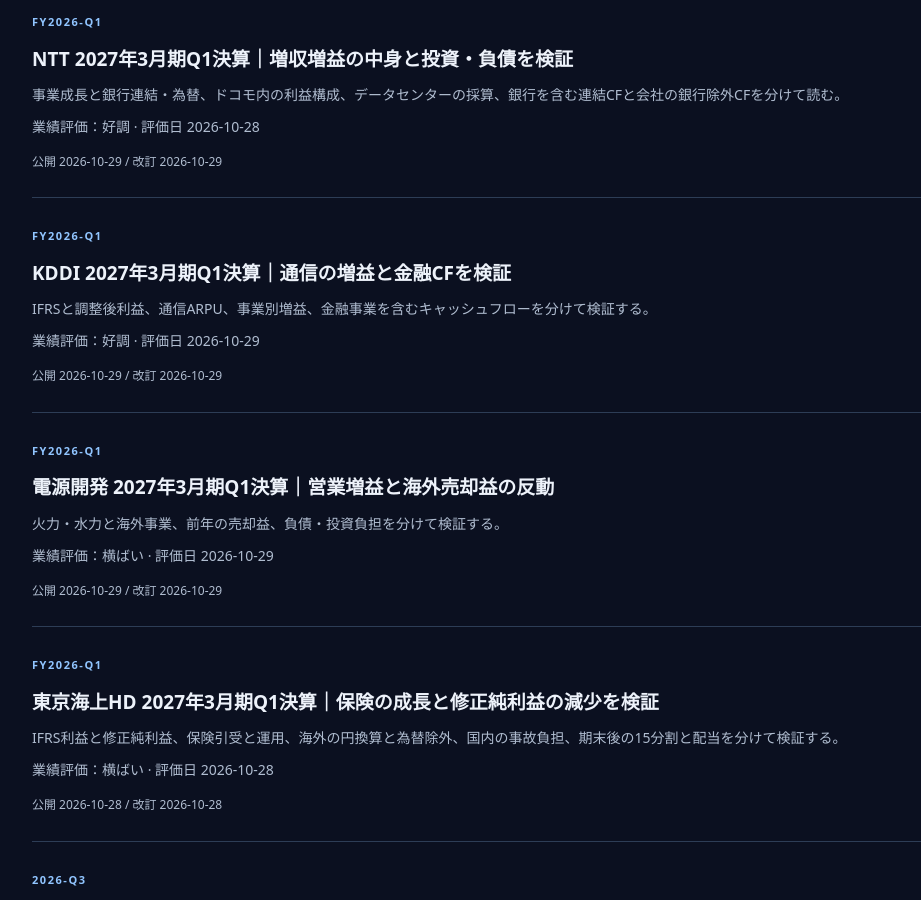
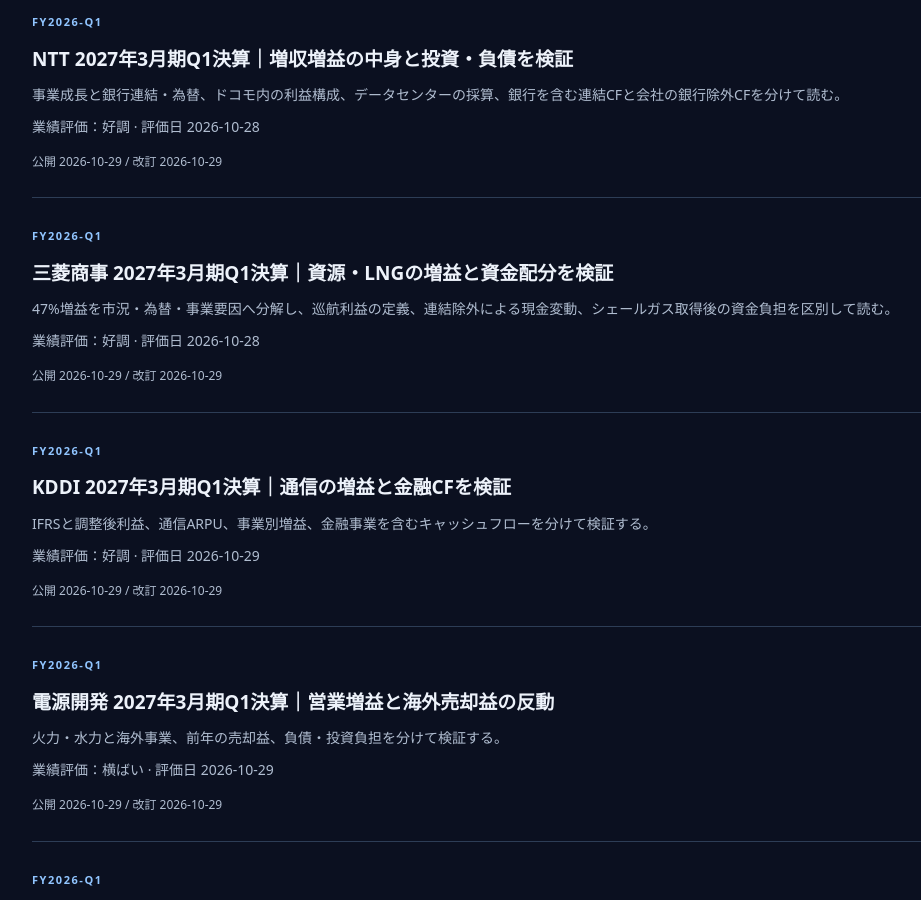
Before and after one commit to nick-shu3/investment-tankyu, a Jekyll site: the page built from index.html, in a window 1280 px wide and 900 px high, scrolled down 2821 px. Shown: the whole window, without its empty margins (76-997 px from the left). Built offline with Jekyll 4.4.1, drawn with Linux system fonts in a browser that asks for light colours; some of the changed lines change nothing that is shown; some of the changed text lies outside the part shown.

Commit message:
Add Mitsubishi Corporation FY2026 Q1 analysis with cash and profit definitions (#13)

```diff
--- /dev/null
+++ b/_articles/mitsubishi-corp-fy2026-q1.md
@@ -0,0 +1,251 @@
+---
+title: "三菱商事 2027年3月期Q1決算｜資源・LNGの増益と資金配分を検証"
+company_id: mitsubishi-corp
+period: FY2026-Q1
+published: "2026-10-29"
+updated: "2026-10-29"
+announcement: "2026-08-03"
+review_status: 公式資料照合・AI分析
+rating: 好調
+rating_date: "2026-10-28"
+rating_reason: 資源価格・LNG取引等が利益と会社定義の営業収益CFを押し上げた。一方、Q1への販売・費用の偏り、非資源部門の弱さ、期末後の大型投資の採算と財務負担を監視する。
+summary: 47%増益を市況・為替・事業要因へ分解し、巡航利益の定義、連結除外による現金変動、シェールガス取得後の資金負担を区別して読む。
+conclusions:
+  - 親会社所有者帰属利益は47.0%増の2,985億円。会社開示の巡航利益は2,696億円へ増加し、資源価格・為替・LNG取引などが寄与した。
+  - ただし原料炭の出荷・費用、LNGスポット販売にはQ1への偏りがある。巡航利益にも資産回転型事業の売却損益等を含み、全額を安定利益とは扱わない。
+  - 実際の営業CFは4,318億円、会社定義の営業収益CFは3,412億円と、ともに増加。6月末のNet DERは0.38倍だが、7月の大型投資後の財務負担は次の決算で確認する。
+---
+
+## 3行サマリー
+
+{% for conclusion in page.conclusions %}
+- {{ conclusion }}
+{% endfor %}
+
+正式名称は**三菱商事株式会社**、証券コード**8058**、東京証券取引所プライム市場に上場する総合商社。本サイトでは研究対象企業として扱う（M0、M1）。
+
+対象は**2027年3月期第1四半期、2026年4月1日〜6月30日、IFRS・連結**。会社の「2026年度1Q」と同じ期間であり、本記事のFY2026-Q1もこれを指す。Q1単独と累計は一致し、前年同期は2025年4〜6月。
+
+**決算公表日：2026年8月3日。分析・評価日：2026年10月28日（日本時間）。業績評価：好調。株価評価：未実施。** 8月6日更新の期中レビュー完了版短信（財務諸表の変更なし）と、8月14日更新の説明資料、公式Q&Aを使用した。2026年10月29日に公式資料一覧で最新公表期がQ1であることを再確認。初回記事のため前回分析の予想検証はなく、7月以降の出来事はQ1実績と分ける（M1、M5）。
+
+## 目次
+
+- [主要業績と利益の質](#results)
+- [増益要因と巡航利益の読み方](#growth)
+- [事業別分析](#segments)
+- [財務・キャッシュフローと投資負担](#finance)
+- [通期見通し・還元・期末後情報](#outlook)
+- [懸念点・次回の確認点・総合評価](#assessment)
+- [出典・計算方法・更新履歴](#sources)
+
+<h2 id="results">主要業績と利益の質</h2>
+
+この表は**百万円、EPSのみ円**。短信は百万円未満四捨五入。後述の億円の会社概数とは精度が異なり、表示値の和・差に端数差が生じる（M1冒頭・添付p.9）。
+
+| IFRS連結指標 | 当期Q1 | 前年Q1 |
+|:--|--:|--:|
+| 収益 | 5,180,999 | 4,218,706 |
+| 売上総利益 | 497,158 | 368,451 |
+| 売上総利益率（独自計算） | 9.60% | 8.73% |
+| 税引前利益 | 388,009 | 252,923 |
+| 親会社所有者帰属利益 | 298,524 | 203,121 |
+| 基本的EPS | 81.53 | 51.59 |
+| 希薄化後EPS | 81.08 | 51.34 |
+
+会社開示の前年同期比は**収益＋22.8%、税引前利益＋53.4%、親会社所有者帰属利益＋47.0%**。粗利益は独自計算で＋34.9%、基本的EPSは＋58.0%。粗利益率は約0.86ポイント上昇した。
+
+今回の会社資料は**営業利益・営業利益率を同じ形式では開示していないため、独自に作成しない**。粗利益から販管費だけを引いた額を、会社の営業利益として表示しない。持分法会社の売上も連結収益へ独自加算しない。
+
+### 市況による粗利益増だけでなく、配当・持分法・税も確認
+
+| 損益項目（百万円） | 当期Q1 | 前年Q1 |
+|:--|--:|--:|
+| 売上総利益 | 497,158 | 368,451 |
+| 販管費 | −346,838 | −290,471 |
+| 有価証券損益 | 25,426 | 19,557 |
+| 固定資産除・売却損益 | 5,813 | −3,711 |
+| 固定資産減損損失・戻入 | −100 | −750 |
+| その他損益・純額 | 12,250 | 1,739 |
+| 金融収益 | 94,950 | 60,145 |
+| 金融費用 | −51,530 | −40,755 |
+| 持分法投資損益 | 150,880 | 138,718 |
+| 税引前利益 | 388,009 | 252,923 |
+| 法人所得税 | −73,662 | −32,294 |
+| 非支配持分帰属利益 | 15,823 | 17,508 |
+| 親会社所有者帰属利益 | 298,524 | 203,121 |
+
+出典：M1添付p.2・9。非支配持分利益はグループ純利益から親会社帰属利益へ至る際の控除項目。
+
+会社説明では市況上昇が収益・粗利益を押し上げた一方、円安換算や貸倒引当金増加で販管費も増加した。金融収益には資源関連投資先からの受取配当増、有価証券損益には千代田化工建設の持分法適用会社化に伴う再評価益、その他損益には三菱食品の和解金受領、持分法損益には海外食品原料事業の傘下事業売却関連損益が寄与した（M1添付p.2）。
+
+AI分析：税引前利益も伸びており、税費用減だけによる最終増益ではない。ただし、売却・再評価・和解金等を含む。投資先利益、受取配当、連結営業CFはそれぞれ認識が異なるため、利益額から同額の入金を推測しない。税前損益を税後利益から単純控除して独自の「正常利益」は作らない。
+
+<h2 id="growth">増益要因と巡航利益の読み方</h2>
+
+### 会社独自の巡航利益は、一過性項目をすべて除いた額ではない
+
+M2 PDF通しp.6・22では、連結純利益を次のように区分している。**億円・会社表示**で、IFRSの別の利益段階ではない。
+
+| 会社管理指標 | 当期Q1 | 前年Q1 |
+|:--|--:|--:|
+| 連結純利益 | 2,985 | 2,031 |
+| 巡航利益 | 2,696 | 1,657 |
+| 資産回転型以外のリサイクル関連損益 | 447 | 152 |
+| 資産回転型以外の特殊要因 | −158 | 222 |
+
+会社定義は**巡航利益＝連結純利益−資産回転型以外の特殊要因−資産回転型以外のリサイクル損益**。不動産・電力などの**資産回転型事業の売却損益・特殊要因は巡航利益に残る**。前年には不動産等の売却損益129億円、当期には国内発電事業の引当等−43億円が含まれる。全特殊要因の当期合計は−201億円だが、上表の控除対象は−158億円であり、両者を混同しない（M2 PDF通しp.22〜27）。
+
+会社は巡航利益の増加を**1,039億円**と表示する。別の概数ブリッジでは資源価格約＋340億円、為替約＋170億円、その他のセグメント増減約＋530億円に分解し、リサイクル・特殊要因の前年差は約−85億円としている。概数の合計と純利益の精密な増減954億円は厳密には一致しない（M2 PDF通しp.6・11）。
+
+資源価格の内訳は原料炭約＋190億円、銅約＋200億円に対し、油価・ガス価、LNG、鉄鉱石はマイナス。**足元の原油高が全額Q1増益へ反映したわけではなく**、決算期差や価格反映の時間差を伴う。約＋530億円の残りも数量・コスト・事業構成などを含み、すべてを新規投資や恒久的な競争力向上とはしない（M2 PDF通しp.11、M3 Q3・Q9）。
+
+### 良かった点と持続性の条件
+
+**資源事業の利益・CF回復：** 豪州原料炭の操業と出荷、銅市況が利益を押し上げた。BMAの2026年4〜6月生産は**50%ベースで5.7百万トン、前年同期比10%増**。100%ベースや通年生産へ読み替えない。一方、会社Q&Aは少雨、出荷前倒し、原炭在庫の積上げによる生産コストの期ずれも説明し、Q2以降はメンテナンス・生産減・固定費負担で鈍化を見込む。Q1を4倍して年間利益を置かない（M2 PDF通しp.39、M3 Q1）。
+
+**LNGの投資回収段階への前進：** 北米事業・LNG自社持分販売事業の利益は62→316億円、会社表示＋254億円。LNGカナダの操業本格化が中心だが、会社によれば年間に見込むスポットカーゴの過半がQ1で実現し、下流販売の利益が強く出た。継続的な生産貢献と、販売時期・スポット採算の偏りを分ける（M2 PDF通しp.31、M3 Q5・Q7）。
+
+**資産リサイクル：** 低成長・要求利回り未達先を含む投資先を点検し、回収資金を新規投資へ回す方針。売却利益は再投資原資になり得るが、再評価益だけでは同額の現金を生まない。売却後の利益減少と新規事業の資本コスト・回収時期も追う（M2 PDF通しp.12、M3 Q15）。
+
+<h2 id="segments">事業別分析</h2>
+
+2026年4月に地球環境エネルギーと電力ソリューションを統合して**7グループ体制**へ変更し、社内金利賦課制度も見直した。以下は**組織・社内金利変更を反映した会社の比較値**。前年短信の未調整の利益と混在させない（M1添付p.15〜16、M2 PDF通しp.9〜10）。
+
+| 部門別純利益（億円） | 当期Q1 | 調整後前年Q1 |
+|:--|--:|--:|
+| エネルギー＆パワーソリューション | 719 | 407 |
+| マテリアルソリューション | 178 | 125 |
+| 金属資源 | 866 | 275 |
+| 社会インフラ | 296 | 363 |
+| モビリティ | 312 | 271 |
+| 食品産業 | 362 | 218 |
+| S.L.C. | 205 | 278 |
+| その他・調整等 | 47 | 94 |
+
+出典：M2 PDF通しp.10。会社概数のため合計・差額に端数差がある。以下の巡航利益も会社定義で、営業利益と呼び替えない。
+
+**エネルギー＆パワー：** LNG北米の生産・販売増とアジアパシフィックの配当増が寄与。巡航利益は340→719億円。ただしEnecoは当期−8億円で、会社は下期偏重と説明する。電力価格の高騰がそのまま同社の利益増になる収益構造ではない（M2 PDF通しp.22・31、M3 Q9・Q16）。
+
+**金属資源：** 巡航利益310→841億円、会社の営業収益CF401→859億円。価格と操業回復は改善だが、原料炭のQ1偏重、燃料費、銅鉱山ごとの数量・品位・実収率を確認したい。銅の図表は当社持分生産量と鉱山100%ベースの説明が混在するため、本記事では独自に合算しない（M2 PDF通しp.9・22・39〜40）。
+
+**マテリアル：** 汎用素材トレーディングの市況上昇で純利益増。会社巡航利益は125→233億円だが、これと別に機能素材の引当−55億円を計上している。引当が単なる会計調整で事業リスクを消すものとは扱わず、出荷量・信用リスク・物流費を見る（M2 PDF通しp.22〜23、M3 Q3）。
+
+**社会インフラ：** 千代田化工建設の再評価益188億円を含むが、純利益は減少し、会社巡航利益も208→108億円。前年の完工損益や不動産売却の反動があり、データセンター等の継続成長と案件引渡時期を分ける。同部門の営業収益CF増には配当計上時期の差もある（M2 PDF通しp.9〜10・22・26）。
+
+**モビリティ：** アセアン自動車の為替・販売が寄与して増益。ただしQ&Aではタイのいすゞ販売は前年同期比4.9%減、インドネシアの三菱車は3.9%増と市場別に異なる。部門利益増から販売台数が全面回復したとはしない。需要・自動車金融・中東向け取引を監視する（M2 PDF通しp.10、M3 Q2）。
+
+**食品産業：** 純利益362億円に対して、巡航利益は152億円。リサイクル損益234億円にはOlam Agri売却関連181億円・Mindsprint売却関連53億円が含まれる。サーモン事業の取得効果はあるが、海外穀物の採算悪化・引当、米国豚肉事業の弱さも確認。部門の営業収益CFは232→205億円へ減った（M2 PDF通しp.9・22・24・27、M3 Q3・Q17）。
+
+**S.L.C.：** ローソンの販売好調等を背景に巡航利益は180→220億円。一方、前年の税効果・決算期変更の反動、撤退済投資の争訟費用引当−59億円等により純利益は減少した。三菱食品の和解金等＋44億円も特殊要因。会社営業収益CFは499→327億円へ減少し、前年の過年度配当受領の反動も含む（M2 PDF通しp.9〜10・22・25）。
+
+AI分析：資源・LNGが全体を牽引した一方、社会インフラの巡航利益、食品のCFなどに弱さがある。「全事業がそろって改善」とは評価しない。
+
+<h2 id="finance">財務・キャッシュフローと投資負担</h2>
+
+### 実際の営業CFと会社管理指標を区別する
+
+CF表は**百万円、2026年4〜6月と前年同期**。Q1累計から他期間を差し引いた推計ではない（M1添付p.12〜13）。
+
+| 実際の連結CF・主な支出 | 当期Q1 | 前年Q1 |
+|:--|--:|--:|
+| 営業CF | 431,756 | 108,184 |
+| 投資CF | −246,485 | −189,457 |
+| FCF＝営業CF＋投資CF | 185,271 | −81,273 |
+| 財務CF | −323,459 | −106,912 |
+| 有形固定資産等の取得支出 | −93,080 | −78,542 |
+| 投資不動産の取得支出 | −747 | −33 |
+| リース負債返済 | −32,003 | −29,282 |
+| 当社配当金支払 | −201,386 | −198,894 |
+| 非支配株主への配当金支払 | −32,612 | −25,041 |
+
+FCFはM1添付p.4の会社定義と同じ**営業CF＋投資CF**を、百万円のCF表から独自再計算した精密表示。設備投資のみを控除したFCFではなく、事業売却・貸付回収・定期預金等も含む。CF表の資産取得支出と、会社の管理上の投資実績も同一ではない。
+
+営業CFは323,572百万円増加。売上債権・棚卸資産・仕入債務の変動の合計は当期＋247,718百万円、前年＋39,516百万円で、デリバティブ等の別項目も動く。会社は運転資金負担減と営業収入増を説明する。**利益改善と資金回収の両方が寄与した**と読み、Q1の増加率をそのまま恒久的な創出力としない（M1添付p.4・12）。
+
+配当金受取は182,700百万円（前年151,756百万円）へ増えた一方、会社補足の持分法会社からの受取は955億円（前年1,154億円）へ減少。配当総額と持分法会社分の違いにも注意する（M1添付p.12、M2 PDF通しp.51）。
+
+会社定義の**営業収益CFは3,412億円、前年2,504億円、＋36%**。運転資金の増減影響を除き、必要資金であるリース負債支払額を反映した管理指標で、実際の営業CF4,318億円と別である。調整後であっても配当時期等の影響は残る。本記事では調整全明細を独自復元していない（M1添付p.4、M2 PDF通しp.6・9）。
+
+### 千代田化工建設：現金の連結除外と投資回収が同時に起きる
+
+実際の投資CFには「事業売却による収入（現金保有額控除後）」が**−208,736百万円**と表示される。会社は千代田化工建設の持分法適用会社化に伴う現預金減少を説明しており、**同額を新たな買収・設備投資の現金支払とは扱わない**。売却時の連結現金減少と、売却対価・回収を区別する（M1添付p.4・13）。
+
+M2 PDF通しp.8の管理上の投資回収は2,118億円、投資は1,373億円。回収には千代田化工建設優先株式の償還、良品計画株売却、豪州炭鉱売却の延払対価回収等を含む。管理集計は投資CFへ非支配株主との資本取引を加え、財務運用・事業売買時の保有現金調整等を除く定義のため、実際の投資CFと符号が違っても矛盾とは限らない。
+
+再評価益188億円、優先株償還等の回収、連結除外された現金はそれぞれ異なる事象で、合算して新しい収益・FCFを作らない。管理上の回収が投資を上回っても、Q1の新規投資の少なさだけで通期の負担が軽いと結論づけない。
+
+### 財務：6月末の健全性と、7月以降の負担は別
+
+| 残高・会社指標 | 2026年6月末 | 2026年3月末 |
+|:--|--:|--:|
+| 現金及び現金同等物（百万円） | 1,720,747 | 1,841,464 |
+| 定期預金（百万円） | 59,367 | 17,267 |
+| 短期運用資産（百万円） | 59,786 | 0 |
+| グロス有利子負債・リース除外（億円） | 57,199 | 57,469 |
+| ネット有利子負債・リース除外（億円） | 39,398 | 38,882 |
+| リース負債（億円） | 7,707 | 7,609 |
+| 親会社所有者帰属持分比率 | 41.1% | 39.1% |
+| Net DER・会社調整後 | 0.38倍 | 0.38倍 |
+
+出典：M1冒頭・添付p.3・7〜8、M2 PDF通しp.51。短期運用資産の前期「―」は残高なし。会社Net DERは**ハイブリッドファイナンス4,500億円の50%をネット負債から控除し、資本へ加算**する定義。6月末は独自検算で（39,398−2,250）÷（96,352＋2,250）≒0.377倍。会計上のネット負債・資本の単純比率や、他社の同名指標と比較条件をそろえる。
+
+親会社資本増には円安に伴う海外事業の換算差額が寄与し、比率改善には連結範囲変更による資産減も関係する。**自己資本比率上昇を全額利益蓄積による改善とはしない**。現金は120,717百万円減少したが、配当、負債返済、連結除外、定期預金等の運用振替も含み、営業の資金流出だけを意味しない。
+
+経営戦略2027はNet DER約0.6倍を上限目処とするが、これは目安であり、即時の資金余力や格付けを保証するものではない。会社は状況により一時的に超える可能性も説明している。7月の大型買収は6月末残高にまだ含まれず、買収後負債や金利・利益寄与を次回に確認する（M2 PDF通しp.8、M3 Q11）。
+
+<h2 id="outlook">通期見通し・還元・期末後情報</h2>
+
+**通期予想：** 親会社所有者帰属利益**1兆1,000億円（前年比＋37.4%）**、基本的EPS300.42円は据え置き。会社は巡航利益8,200億円、資産回転型以外のリサイクル1,600億円・特殊要因1,200億円と区分し、Q1進捗は純利益・営業収益CFとも27%、巡航利益33%と表示する（M1冒頭、M2 PDF通しp.6）。会社は上方修正余地を精査するとしているが、本記事が修正を断定するものではない。
+
+中東関連では連結純利益−300億円・営業収益CF−230億円のリスクバッファーをその他に据え置く。バッファーは見通し上の想定で、Q1の実損や負債の引当金とは異なる。Q1の有利な石油製品評価が取引実現時に反転する可能性、数量減・物流・燃料費も見る（M2 PDF通しp.7）。
+
+金属資源の進捗48%は市況・原料炭のQ1偏重、エネルギーの20%は新規事業・特殊要因の今後の寄与やEnecoの下期偏重、S.L.C.の17%は今後の売却損益等を含む計画が背景。進捗率の高低だけで全社通期超過・未達を判定しない（M3 Q14）。
+
+**配当・資本政策：** 年間配当予想125円（中間62円・期末63円）、前年110円から増配し、Q1時点の修正はない。累進配当と機動的な自己株式取得を基本方針とし、固定的な総還元性向目標を新設したわけではない。Q&Aの自己株取得検討・資本調整の可能性を、新たな取得決議・確約へ読み替えない（M1冒頭、M2 PDF通しp.18、M3 Q4・Q8・Q11）。
+
+基本EPSが利益以上に伸びた背景には、期中平均株数が3,937,006,950→3,661,722,534株へ減少したこともある。一方、Q1の自己株式増減のCFは−5百万円。過去の取得・消却等による株数変動と、当期に新たに支払った取得額を混同しない（M1冒頭・添付p.13）。
+
+**期末後の大型投資：** 7月15日開示により、米国テキサス州・ルイジアナ州のシェールガス事業取得が**米国時間7月14日に完了**したことを確認した。日本の開示日と米国の完了日を区別する。会社説明資料には「創る」の投資約0.8兆円を年度Q2拠出済みとして記載するが、Q1投資・CFへ加算しない（M4、M2 PDF通しp.8）。
+
+同案件の収益と新規連結・再編関連損益はQ2以降の見通しで、会社は特殊要因の実現をQ2だけに限定していない（M3 Q12・Q14）。買収後の費用・税・価格感応度・資金負担がそろって初めて投資回収を評価できる。本記事ではQ2の未公表の利益・CF・Net DERを推計しない。
+
+<h2 id="assessment">懸念点・次回の確認点・総合評価</h2>
+
+AI分析の懸念は、資源価格・円安の反転、原料炭・LNGのQ1偏重、穀物・機能素材・争訟等の個別リスク、大型投資後の採算・レバレッジである。会社が示す巡航利益やNet DERは有用だが、それぞれの調整と資産回転・換算の影響を一緒に追う必要がある。
+
+| 注目指標 | 次回に確認する内容 |
+|:--|:--|
+| 資源・LNG | 価格・数量・在庫・コストの期ずれ、販売偏重の反動と生産安定性 |
+| 利益の質 | 巡航・回転型損益・特殊要因の定義、引当・税効果・持分法損益 |
+| 非資源の弱点 | 社会インフラの案件時期、穀物・豚肉・サーモン、機能素材・争訟 |
+| 現金創出 | 営業CFと営業収益CF、運転資金・配当時期、投資回収と連結除外 |
+| 大型投資と財務 | シェールガス事業の連結・収益・資金支払、負債・金利・会社Net DER |
+| 予想・還元 | 1.1兆円予想とバッファー、投資パイプライン、配当と実際の取得決議 |
+
+次回決算は**2026年11月4日14:00（日本時間）予定**。2026年10月29日に公式IRカレンダーで再確認した。決算期末・説明会とは別の予定で、変更の可能性がある（M6）。
+
+**総合評価：好調、2026年10月28日。** 成長性はLNGカナダの操業本格化等、収益性は粗利益率・資源利益・会社巡航利益の改善を確認。財務は6月末の調整後Net DERを維持し、現金創出も増えた。ただし市況・販売・費用時期の影響が大きく、非資源は一様な回復ではない。初回の見立てを「資源・LNGによる増益が、Q1の偏りを越えて資金創出と新規投資の回収へつながるか」と記録する。
+
+次回は比較定義を確認して中間累計とQ1の差からQ2単独を算定し、累計と単独を区別する。**株価評価：未実施**。業績評価は割安・割高や売買推奨ではなく、目標株価を設定しない。本人コメントは未提供のため掲載しない。
+
+<h2 id="sources">出典・計算方法・更新履歴</h2>
+
+資料の初回確認日は2026年10月28日、最新公表期・次回予定の再確認日は2026年10月29日。M1の添付印刷ページはPDF通しで3ページ後ろ。**M2はPDF通しページ**を使う（印刷スライド番号は1小さい）。M3はQ番号で参照する。
+
+- **M0**：[会社概要](https://www.mitsubishicorp.com/jp/ja/about/profile/)。正式名称・事業体制等。更新型ページで項目ごとに基準日が異なる。8058・東証プライムはM1冒頭の8月6日付開示で確認。
+- **M1**：[2027年3月期Q1決算短信・期中レビュー完了版](https://www.mitsubishicorp.com/jp/ja/ir/library/earnings/pdf/202608j.pdf)。2026年8月6日更新。冒頭に8月3日の財務諸表から変更なしと明記。添付p.2：増減、p.3〜5：財務・CF、p.7〜9：BS・PL、p.12〜13：CF、p.15〜16：部門再編・社内金利変更。
+- **M2**：[2026年度Q1決算説明会資料](https://www.mitsubishicorp.com/jp/ja/ir/library/meetings/pdf/260803/20260803j.pdf)。資料日付2026年8月3日、公式一覧は8月14日更新を案内。PDF通しp.6〜11：指標定義・CF配分・部門・増減要因、p.18：還元、p.22〜27：巡航利益・特殊・リサイクル、p.31：LNG、p.39〜40：資源数量、p.51：負債・Net DER・配当受取。更新版を使用。
+- **M3**：[2026年度Q1決算説明会・質疑応答](https://www.mitsubishicorp.com/jp/ja/ir/library/meetings/pdf/260803/20260803j_d.pdf)。説明会2026年8月3日、8月6日掲載。Q1：原料炭、Q2：自動車、Q3・5・7・9：利益継続性・LNG・価格時差、Q4・8・11：資本政策、Q12〜17：投資・特殊要因・部門。説明会時点の会社判断であり、後日の実績へ読み替えない。
+- **M4**：[米国シェールガス事業の取得完了・特定子会社異動](https://www.mitsubishicorp.com/jp/ja/news/release/2026/20260715001.html)。2026年7月15日公表。冒頭に米国時間7月14日完了を記載。期末後情報。
+- **M5**：[2026年度決算公表資料一覧](https://www.mitsubishicorp.com/jp/ja/ir/library/earnings/fs2026.html)、[Q1決算公表ニュース](https://www.mitsubishicorp.com/jp/ja/news/release/2026/20260803001.html)。8月3日の発表日とレビュー・資料更新を確認。最新公表期の確認にも使用。
+- **M6**：[公式IRカレンダー](https://www.mitsubishicorp.com/jp/ja/ir/event/)。更新型ページ。次回発表の予定日時を確認。
+
+独自計算：粗利益成長率＝（497,158÷368,451−1）×100≒34.9%。粗利益率＝497,158÷5,180,999×100≒9.60%、前年約8.73%、差約0.86ポイント（丸め前から計算）。基本EPS成長率＝（81.53÷51.59−1）×100≒58.0%。営業CF増＝431,756−108,184＝323,572百万円。運転資金3項目合計＝215,548＋112,937−80,767＝247,718百万円、前年254,961＋11,627−227,072＝39,516百万円。FCF精密表示＝431,756−246,485＝185,271百万円、前年108,184−189,457＝−81,273百万円。Net DER検算は本文の会社定義に従う。
+
+未確認：営業収益CFの全調整明細、引当・争訟等の最終支払と損失確定額、シェールガス投資の最終会計配分・取得後Q2の資金負担と実績、Q1販売・コスト偏在の完全な金額分解、株価評価。未公表の数値を補完しない。
+
+### 更新履歴
+
+- 2026年10月28日：初稿。レビュー完了版短信・更新版説明資料・Q&Aと7月の取得完了開示を照合。部門再編・社内金利調整、巡航利益に残る回転型損益、連結除外と現金支出、Q1と期末後情報を区別した。
+
+- 2026年10月29日：公開前に最新公表期と次回予定を再確認し、公開予定日と確認日を更新。数値や業績評価の変更はない。
--- a/_data/companies.json
+++ b/_data/companies.json
@@ -73,7 +73,16 @@
     "name": "三菱商事",
     "ticker": "8058",
     "type": "日本株",
-    "description": "日本株"
+    "description": "エネルギー・金属資源・生活産業等を展開する総合商社",
+    "legal_name": "三菱商事株式会社",
+    "listing": {
+      "status": "listed",
+      "market": "東京証券取引所 プライム市場",
+      "name_source": "https://www.mitsubishicorp.com/jp/ja/about/profile/",
+      "source": "https://www.mitsubishicorp.com/jp/ja/ir/library/earnings/pdf/202608j.pdf",
+      "checked": "2026-10-29",
+      "scope": "国内の主要上場市場。海外・重複上場市場の網羅一覧ではない。"
+    }
   },
   {
     "id": "mufg",
```
Also changed, not shown: README.md.
